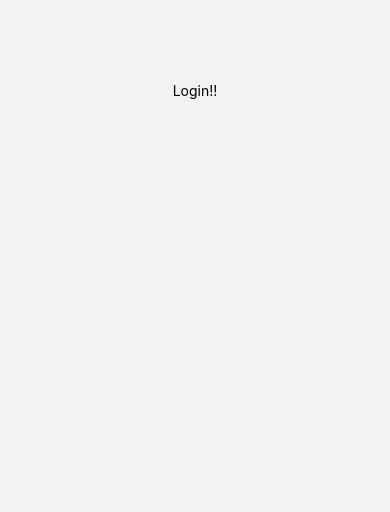
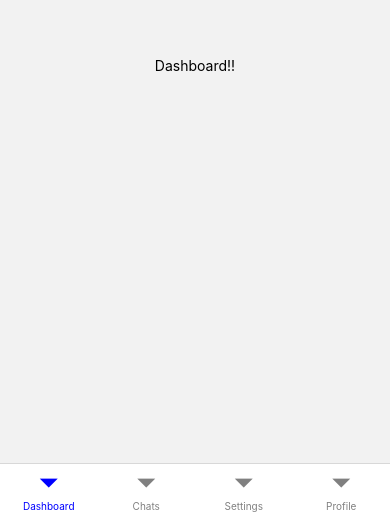
Before and after one commit to shivagunasehkaran/sample-app, a React Native app: screen / in a window 390 px wide. Shown: the part 332-844 px from the top of the page. Built offline with nearby package versions, Linux system fonts and the light colour scheme.

Commit message:
Configure tabs

```diff
--- a/src/routes/Navigator.js
+++ b/src/routes/Navigator.js
@@ -1,22 +1,99 @@
 import React from 'react';
 import {createStackNavigator} from '@react-navigation/stack';
+import {createBottomTabNavigator} from '@react-navigation/bottom-tabs';
 // presentational component imports
 import * as ROUTES from './Routes';
 import Login from '../views/Login';
+import Dashboard from '../views/Dashboard';
+import Chats from '../views/Chats';
+import Settings from '../views/Settings';
+import Profile from '../views/Profile';
+import { ColourPalette } from '../assets/style/ColourPalette';
 
-const PublicStack = createStackNavigator();
+// authentication flag
+const isAuthenticatedUser = false;
+
+const Stack = createStackNavigator();
+const PrimaryTab = createBottomTabNavigator();
+
+// bottom tabs
+const BottomTabs = () => {
+  return (
+    <PrimaryTab.Navigator
+      initialRouteName={ROUTES.pageNameDashboard}
+      tabBarOptions={{
+        activeTintColor: ColourPalette.blue,
+        inactiveTintColor: ColourPalette.gray,
+        style: {
+          borderTopLeftRadius: 15,
+          borderTopRightRadius: 15,
+          shadowColor: ColourPalette.blue,
+          shadowOffset: {width: 0, height: 0},
+          shadowOpacity: 0.29,
+          shadowRadius: 4,
+        },
+      }}>
+      <PrimaryTab.Screen
+        key={ROUTES.pageNameDashboard}
+        name={ROUTES.pageNameDashboard}
+        component={Dashboard}
+        options={{
+          title: 'Dashboard',
+          headerShown: false,
+        }}
+      />
+      <PrimaryTab.Screen
+        key={ROUTES.pageNameChats}
+        name={ROUTES.pageNameChats}
+        component={Chats}
+        options={{
+          title: 'Chats',
+          headerShown: false,
+        }}
+      />
+      <PrimaryTab.Screen
+        key={ROUTES.pageNameSettings}
+        name={ROUTES.pageNameSettings}
+        component={Settings}
+        options={{
+          title: 'Settings',
+          headerShown: false,
+        }}
+      />
+      <PrimaryTab.Screen
+        key={ROUTES.pageNameProfile}
+        name={ROUTES.pageNameProfile}
+        component={Profile}
+        options={{
+          title: 'Profile',
+          headerShown: false,
+        }}
+      />
+    </PrimaryTab.Navigator>
+  );
+};
 
 export const PublicRoutes = () => {
   return (
-    <PublicStack.Navigator>
-      <PublicStack.Screen
+    <Stack.Navigator>
+      {
+        !isAuthenticatedUser ? (
+        <Stack.Screen
+          key={ROUTES.pageNameDashboard}
+          name={ROUTES.pageNameDashboard}
+          component={BottomTabs}
+          options={{
+            headerShown: false,
+          }}
+        />) : (<Stack.Screen
           key={ROUTES.pageNameLogin}
           name={ROUTES.pageNameLogin}
           component={Login}
           options={{
             headerShown: false,
           }}
-      />
-    </PublicStack.Navigator>
+        />)
+      }
+    </Stack.Navigator>
   );
 };
```
Lines whose indentation alone changed are shown as unchanged.
